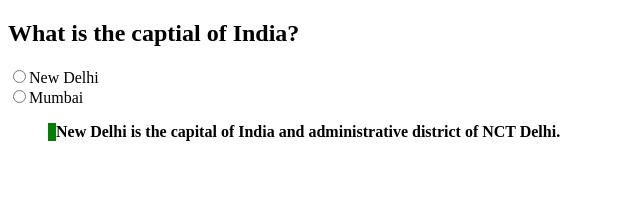
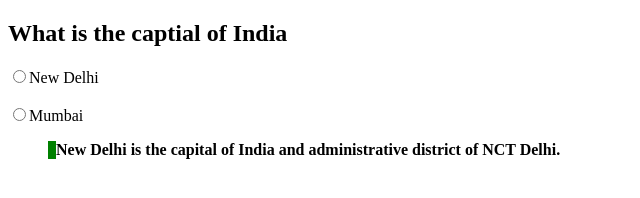
Before and after one commit to acciojob/trivia-AMOLpatil1234, a website: page main.html in a window 1280 px wide. Shown: the whole page, without its empty margins (0-640 px from the left). Drawn offline with Linux system fonts and the light colour scheme.

Commit message:
created a submission

```diff
--- a/main.html
+++ b/main.html
@@ -9,8 +9,8 @@
 <body>
 	<!-- the entire body must be written by student -->
 	<div>
-		<h2>What is the captial of India?</h2>
-		<input type="radio" name="capital">New Delhi</div>
+		<h2>What is the captial of India</h2>
+		<input type="radio" name="capital">New Delhi</div><br>
 	<input type="radio" name="capital">Mumbai</div>
 	<blockquote city=" https://en.wikipedia.org/wiki/New_Delhi"> New Delhi is the capital of India and administrative district of NCT Delhi.</blockquote>
 </div>
```
